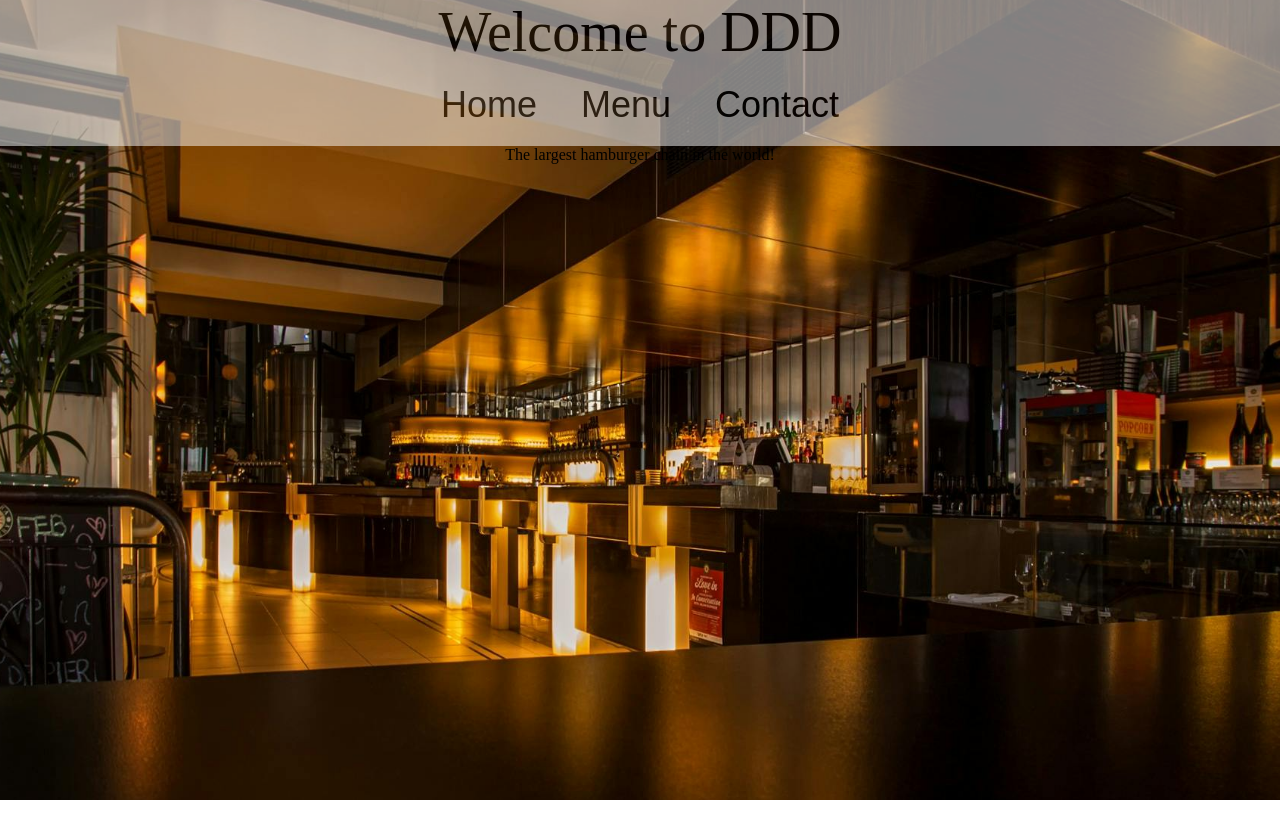
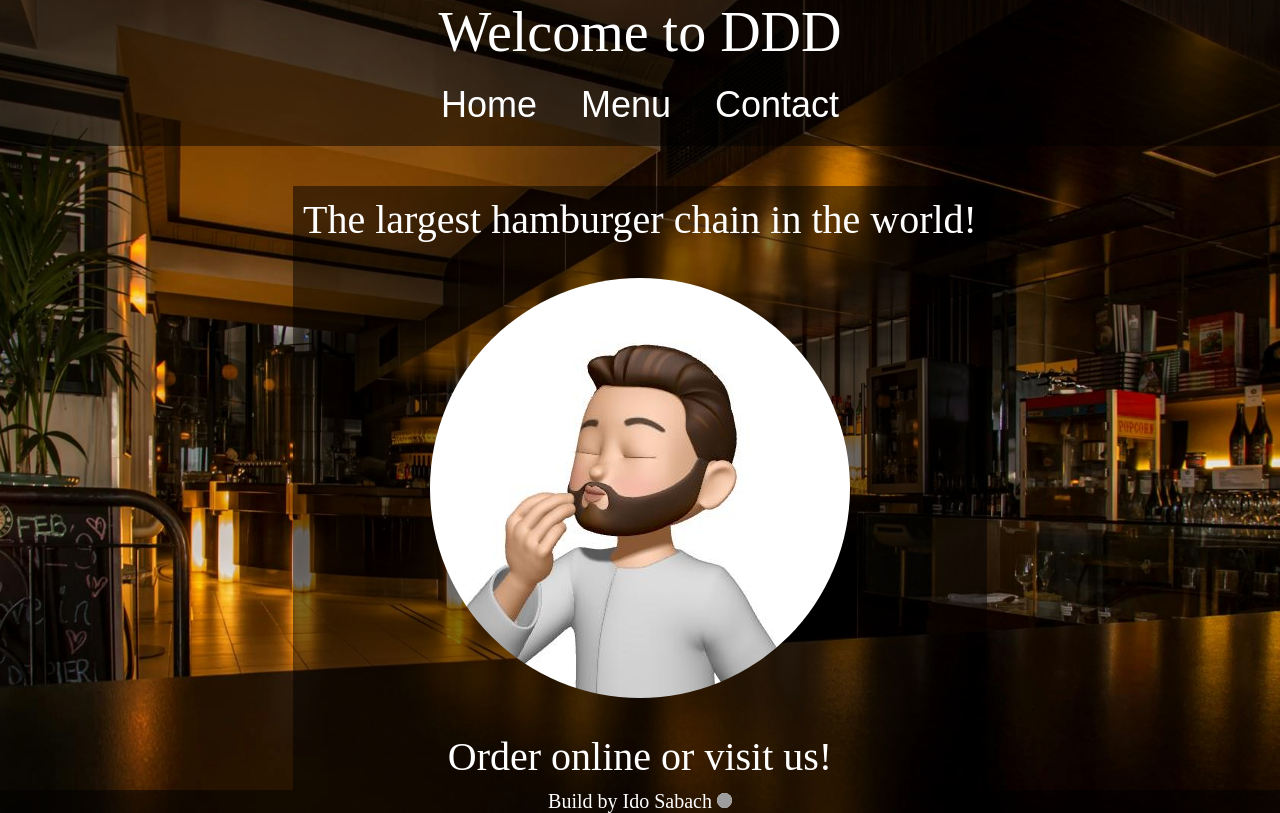
Before and after one commit to IdoSabach/Restaurant-Page, a website built with webpack: page dist/index.html in a window 1280 px wide. Built offline with nearby package versions, Linux system fonts and the light colour scheme; grey boxes are pictures that could not be loaded.

Commit message:
fix home page with html

```diff
--- a/dist/index.html
+++ b/dist/index.html
@@ -15,8 +15,12 @@
     <button class="contact">Contact</button>
   </div>
   <main class="main">
-    <div class="text">The largest hamburger chain in the world!</div>
+    <div class="text-of-head-main">The largest hamburger chain in the world!</div>
+    <img class="ido-img" src="./images/ido-food.jpeg" alt="">
+    <div class="footer-text">Order online or visit us!</div>
   </main>
+
+  <footer class="footer">Build by Ido Sabach <img class="git-icon" width="15" height="15" src="https://img.icons8.com/ios/50/000000/github--v1.png" alt="github--v1"/></footer>
 
 
   <div id="content"></div>
--- a/dist/style.css
+++ b/dist/style.css
@@ -20,22 +20,21 @@ body {
   background-size: 130%;
   background-repeat: no-repeat;
   background-position: center center;
-  /* background-color: black; */
+  background-attachment: fixed;
 }
 
 .head {
   width: 100%;
   text-align: center;
   font-size: 56px;
-  background-color: white;
-  opacity: 0.5;
+  background-color: rgba(0, 0, 0, 0.5);
+  color: white;
 }
 
 .sub-head {
   width: 100%;
   text-align: center;
-  background-color: white;
-  opacity: 0.5;
+  background-color: rgba(0, 0, 0, 0.5);
 }
 
 .home,
@@ -46,6 +45,7 @@ body {
   margin: 10px;
   border-style: none;
   background: none;
+  color: white;
 
 }
 
@@ -53,11 +53,51 @@ body {
 .menu:hover,
 .contact:hover{
   cursor: pointer;
-  background-color: gray;
+  background-color: white;
+  color: black;
 }
 
 .home:focus,
 .menu:focus,
 .contact:focus{
-  background-color: gray;
+  background-color: white;
+  color: black;
 }
+
+.main{
+  margin-top: 40px;
+  display: flex;
+  flex-direction: column;
+  align-items: center;
+  background-color: rgba(0, 0, 0, 0.5);
+}
+
+.text-of-head-main,.footer-text{
+  color: white;
+  align-items: center;
+  font-size: 40px;
+  padding: 10px;
+}
+
+.ido-img{
+  border-radius: 50%;
+  padding: 25px;
+}
+
+.footer{
+  width: 100%;
+  margin-top: auto;
+  background-color: rgba(0, 0, 0, 0.5);
+  color: white;
+  text-align: center;
+  font-size: 20px;
+}
+
+.git-icon{
+  background-color: white;
+  border-radius: 50%;
+}
+
+.git-icon:hover{
+  cursor: pointer;
+}
```
